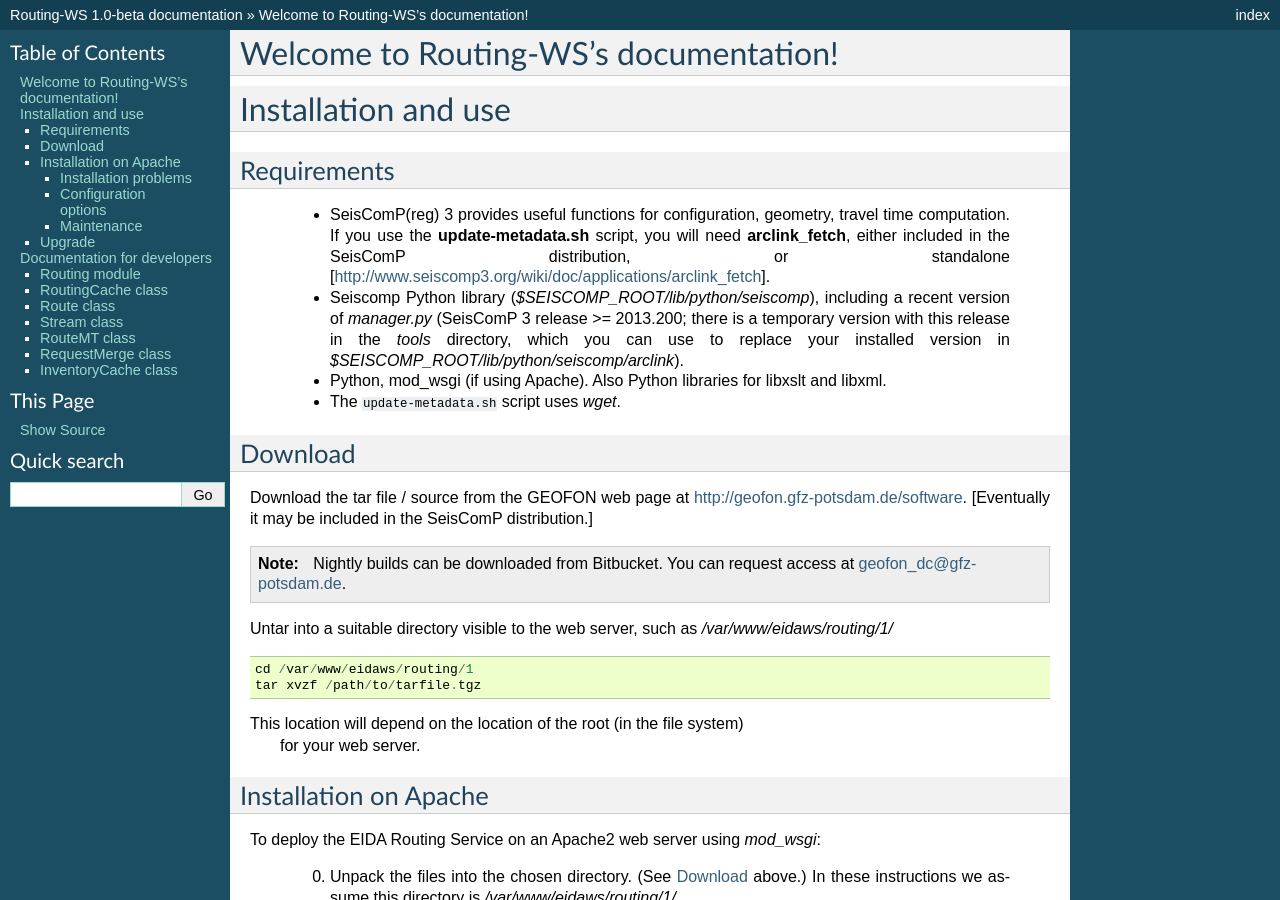
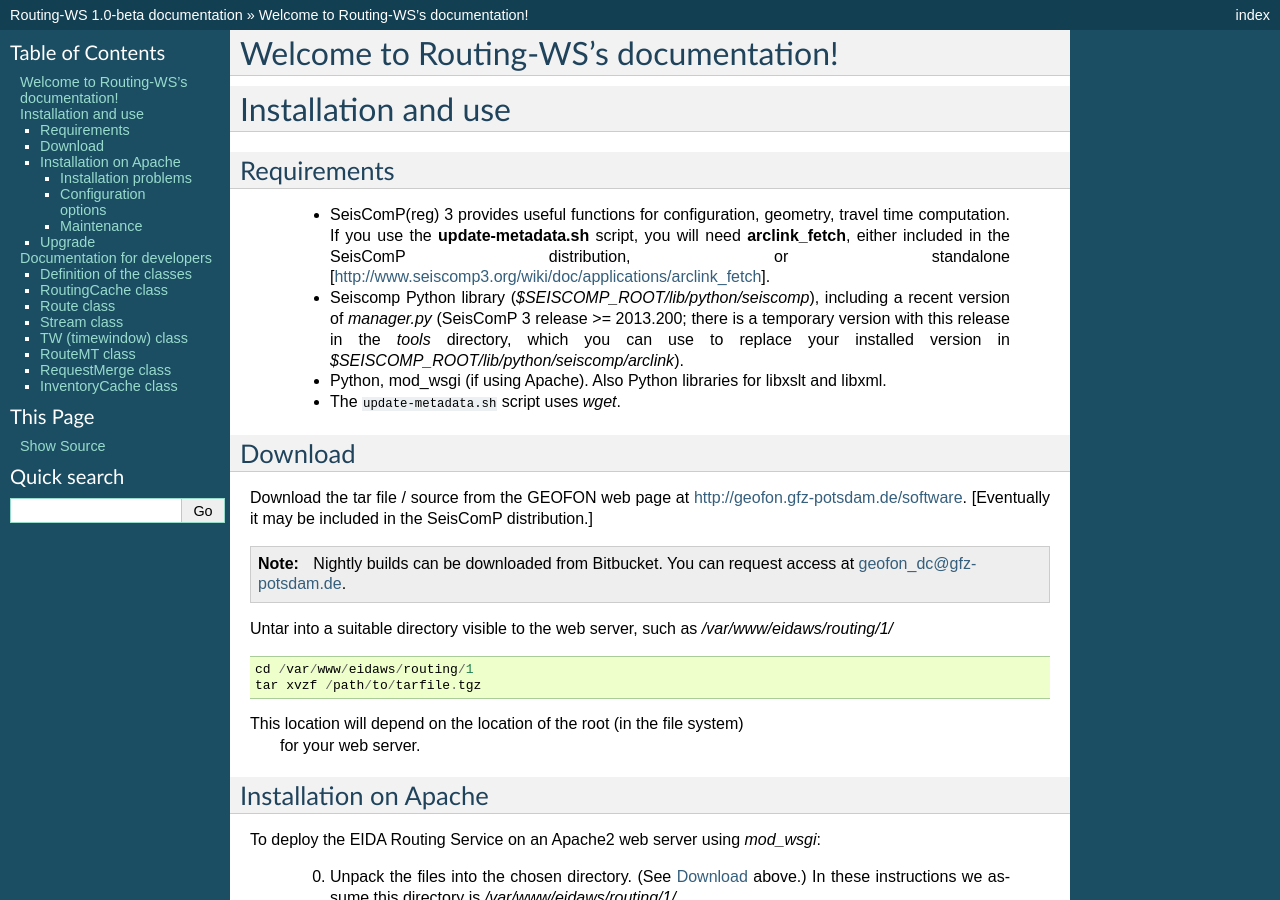
Before and after one commit to EIDA/routing, a Sphinx documentation site: the page built from doc/index.rst, in a window 1280 px wide and 900 px high. Built offline with Sphinx 7.4.7, drawn with Linux system fonts in a browser that asks for light colours; some of the changed text lies outside the part shown.

Commit message:
Change documentation to read the class definition from utils and not routing.

```diff
--- a/doc/index.rst
+++ b/doc/index.rst
@@ -216,43 +216,50 @@
 Documentation for developers
 ============================
 
-Routing module
---------------
+Definition of the classes
+-------------------------
 
-.. automodule:: routing
+.. automodule:: utils
 
 RoutingCache class
 ------------------
 
-.. autoclass:: routing.RoutingCache
+.. autoclass:: utils.RoutingCache
    :members:
    :undoc-members:
 
 Route class
 -----------
 
-.. autoclass:: routing.Route
+.. autoclass:: utils.Route
    :members:
    :undoc-members:
 
 Stream class
 ------------
 
-.. autoclass:: routing.Stream
+.. autoclass:: utils.Stream
+   :members:
+   :undoc-members:
+
+TW (timewindow)  class
+----------------------
+
+.. autoclass:: utils.TW
    :members:
    :undoc-members:
 
 RouteMT class
 -------------
 
-.. autoclass:: routing.RouteMT
+.. autoclass:: utils.RouteMT
    :members:
    :undoc-members:
 
 RequestMerge class
 ------------------
 
-.. autoclass:: routing.RequestMerge
+.. autoclass:: utils.RequestMerge
    :members:
    :undoc-members:
 
```
